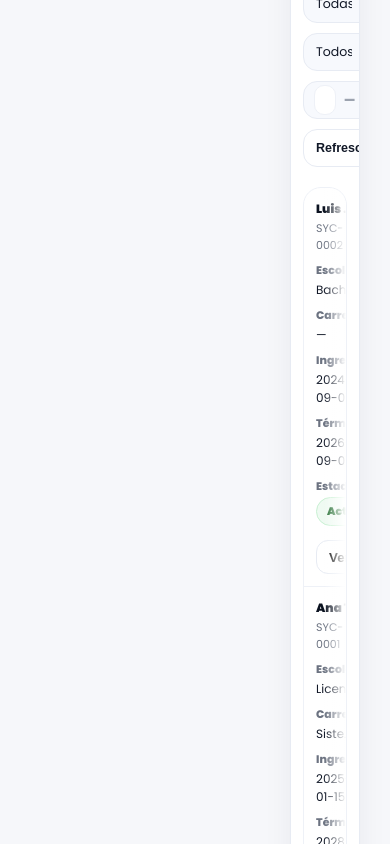
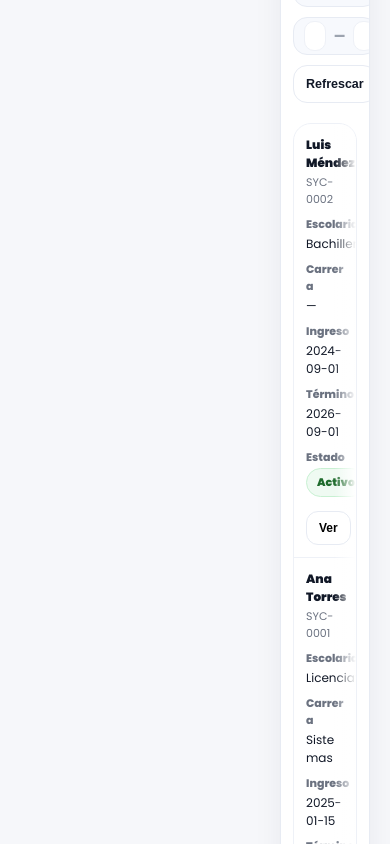
Before and after one commit to mariasan001/usyc, a Next.js app: page /alumnos in a window 390 px wide. Shown: the part 1400-2244 px from the top of the page. Built offline with nearby package versions, Linux system fonts and the light colour scheme.

Commit message:
cambios de estilso en tabla

```diff
--- a/src/app/alumnos/alumnos.page.module.css
+++ b/src/app/alumnos/alumnos.page.module.css
@@ -1,7 +1,7 @@
 /* src/app/alumnos/alumnos.page.module.css */
 
 .page{
-  padding: 16px;
+  padding: 6px;
 }
 
 .grid{
--- a/src/modulos/alumnos/ui/AlumnoRow/AlumnoRow.module.css
+++ b/src/modulos/alumnos/ui/AlumnoRow/AlumnoRow.module.css
@@ -12,9 +12,11 @@
     88px;
 
   gap: 10px;
-  padding: 10px 12px;             /* ✅ más compacto */
+  padding: 10px 12px;
   border-top: 1px solid #eef1f7;
   align-items: center;
+
+  min-width: 0; /* 🔥 clave */
 }
 
 .cell,
@@ -22,35 +24,51 @@
   font-size: 12px;
   color:#111827;
   min-width: 0;
-  white-space: nowrap;
-  overflow: hidden;
-  text-overflow: ellipsis;        /* ✅ evita celdas enormes */
 }
 
 .cellMono{
   font-variant-numeric: tabular-nums;
 }
 
-.cellMain{ min-width: 0; }
-
-.name{
-  font-weight: 900;
-  font-size: 12px;
+/* ✅ helpers para textos largos */
+.oneLine{
   white-space: nowrap;
   overflow: hidden;
   text-overflow: ellipsis;
 }
 
+.twoLines{
+  display: -webkit-box;
+  -webkit-line-clamp: 2;
+  -webkit-box-orient: vertical;
+  overflow: hidden;
+  word-break: break-word;
+}
+
+.cellMain{
+  min-width: 0;
+  display: flex;
+  flex-direction: column;
+  gap: 2px;
+}
+
+.name{
+  font-weight: 900;
+  font-size: 12px;
+  color:#111827;
+}
+
 .matricula{
   font-size: 11px;
   color:#6b7280;
-  margin-top: 2px;
+  font-variant-numeric: tabular-nums;
 }
 
+/* Estado pill */
 .pill{
   display:inline-flex;
   align-items:center;
-  padding: 5px 10px;              /* ✅ menos alto */
+  padding: 5px 10px;
   border-radius: 999px;
   font-size: 11px;
   font-weight: 900;
@@ -74,7 +92,11 @@
   color: #374151;
 }
 
-.actions{ text-align: right; }
+/* Acciones */
+.actions{
+  text-align: right;
+  min-width: 0;
+}
 
 .btn{
   height: 34px;
@@ -84,6 +106,11 @@
   padding: 0 12px;
   cursor:pointer;
   font-weight: 900;
+  font-size: 12px;
+}
+
+.btn:hover{
+  background: #f7f9fd;
 }
 
 /* ✅ Tablet */
@@ -99,7 +126,7 @@
   }
 }
 
-/* ✅ Móvil: modo tarjeta (se acabó la mini-hoja de cálculo) */
+/* ✅ Móvil: modo tarjeta */
 @media (max-width: 720px){
   .row{
     grid-template-columns: 1fr;
@@ -125,7 +152,15 @@
     margin-bottom: 2px;
   }
 
-  .cell, .cellMono{
+  /* En móvil sí dejamos que el texto respire */
+  .oneLine{
     white-space: normal;
+    overflow: visible;
+    text-overflow: clip;
+  }
+
+  .twoLines{
+    -webkit-line-clamp: unset;
+    display: block;
   }
 }
--- a/src/modulos/alumnos/ui/AlumnoRow/AlumnoRow.tsx
+++ b/src/modulos/alumnos/ui/AlumnoRow/AlumnoRow.tsx
@@ -1,4 +1,3 @@
-// src/modulos/alumnos/ui/AlumnoRow/AlumnoRow.tsx
 'use client';
 
 import s from './AlumnoRow.module.css';
@@ -15,24 +14,45 @@ export default function AlumnoRow({ alumno, onOpen }: { alumno: Alumno; onOpen:
   const esc = getEscolaridadById(alumno.escolaridadId);
   const car = getCarreraById(alumno.carreraId ?? null);
 
+  const escolaridadNombre = esc?.nombre ?? '—';
+  const carreraNombre = car?.nombre ?? '—';
+
   return (
     <div className={s.row}>
       <div className={s.cellMain}>
-        <div className={s.name} title={alumno.nombre}>{alumno.nombre}</div>
-        <div className={s.matricula}>{alumno.matricula}</div>
+        <div className={`${s.name} ${s.oneLine}`} title={alumno.nombre}>
+          {alumno.nombre}
+        </div>
+        <div className={`${s.matricula} ${s.oneLine}`} title={alumno.matricula}>
+          {alumno.matricula}
+        </div>
       </div>
 
-      <div className={s.cell} data-label="Escolaridad">{esc?.nombre ?? '—'}</div>
-      <div className={s.cell} data-label="Carrera">{car?.nombre ?? '—'}</div>
-      <div className={s.cellMono} data-label="Ingreso">{alumno.fechaIngreso}</div>
-      <div className={s.cellMono} data-label="Término">{alumno.fechaTermino}</div>
+      <div className={`${s.cell} ${s.oneLine}`} data-label="Escolaridad" title={escolaridadNombre}>
+        {escolaridadNombre}
+      </div>
+
+      <div className={`${s.cell} ${s.twoLines}`} data-label="Carrera" title={carreraNombre}>
+        {carreraNombre}
+      </div>
+
+      <div className={`${s.cellMono} ${s.oneLine}`} data-label="Ingreso" title={alumno.fechaIngreso}>
+        {alumno.fechaIngreso}
+      </div>
+
+      <div className={`${s.cellMono} ${s.oneLine}`} data-label="Término" title={alumno.fechaTermino}>
+        {alumno.fechaTermino}
+      </div>
 
       <div className={s.cell} data-label="Estado">
         <span className={`${s.pill} ${s[`pill_${alumno.estado}`]}`}>{estadoLabel(alumno.estado)}</span>
       </div>
 
-      <div className={s.actions}>
-        <button className={s.btn} onClick={onOpen}>Ver</button>
+      {/* ✅ rowActions para sticky acciones del TableCard */}
+      <div className={`${s.actions} rowActions`}>
+        <button className={s.btn} onClick={onOpen}>
+          Ver
+        </button>
       </div>
     </div>
   );
--- a/src/modulos/alumnos/ui/AlumnosTableCard/AlumnosTableCard.module.css
+++ b/src/modulos/alumnos/ui/AlumnosTableCard/AlumnosTableCard.module.css
@@ -177,7 +177,6 @@
   background: #f7f9fd;
   z-index: 3;
   padding-right: 10px;
-  box-shadow: -10px 0 16px rgba(17,24,39,.06);
 }
 
 /* ✅ Sticky última columna (Acciones) en filas
@@ -190,7 +189,6 @@
   background: #fff;
   z-index: 2;
   padding-right: 10px;
-  box-shadow: -10px 0 16px rgba(17,24,39,.06);
 }
 
 /* ✅ Ajustes responsive */
```
